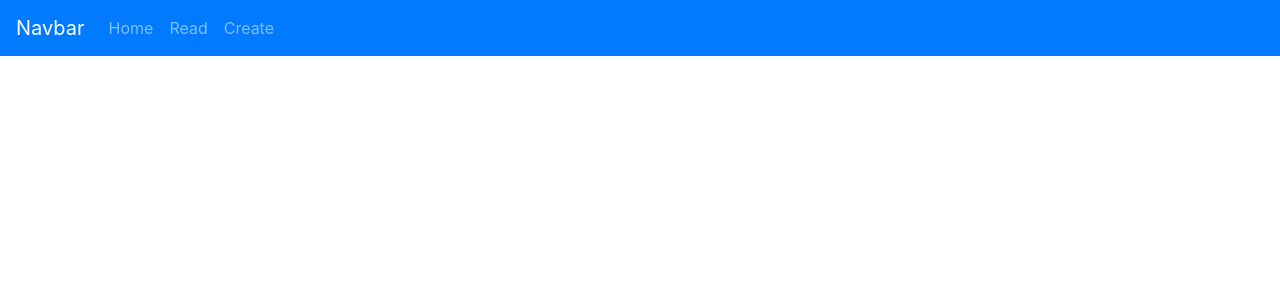
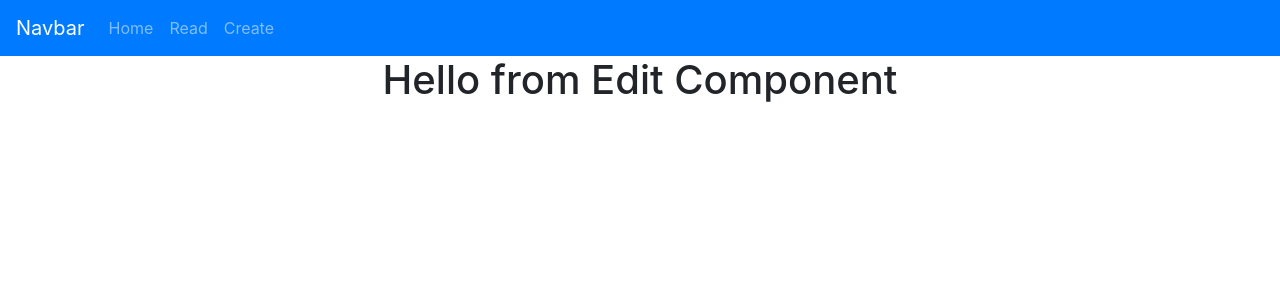
Before and after one commit to MateuszPawlowski/DataRepresentationProject, a React (Create React App) app: page /edit in a window 1280 px wide. Shown: the top 300 px of the page. Built offline with nearby package versions, Linux system fonts and the light colour scheme.

Commit message:
first commit

```diff
--- a/src/App.js
+++ b/src/App.js
@@ -9,6 +9,7 @@ import Nav from 'react-bootstrap/Nav';
 import { Switch, Route, BrowserRouter } from 'react-router-dom';
 import Create from './components/create';
 import Read from './components/read';
+import Edit from './components/edit';
 
 class App extends React.Component {
   render() {
@@ -29,6 +30,7 @@ class App extends React.Component {
             <Route exact path="/" component={Content} />
             <Route path="/read" component={Read} />
             <Route path="/create" component={Create} />
+            <Route path="/edit" component={Edit} />
           </Switch>
 
           {/* <Header></Header>
--- /dev/null
+++ b/src/components/edit.js
@@ -0,0 +1,13 @@
+import React from 'react';
+
+class Edit extends React.Component {
+    render(){
+      return (
+          <div className="App">
+              <h1>Hello from Edit Component</h1>
+          </div>
+        );
+      }
+    }
+
+  export default Edit;
--- a/src/components/movieitem.js
+++ b/src/components/movieitem.js
@@ -1,6 +1,19 @@
 import React from 'react';
 import Card from 'react-bootstrap/Card';
+import Button from 'react-bootstrap/Button';
+import axios from 'axios';
+import { Link } from 'react-router-dom';
 class MovieItem extends React.Component {
+
+    constructor(){
+        super();
+        this.DelteMovie = this.DelteMovie.bind(this);
+    }
+
+    DelteMovie(e){
+        console.log("Delete Clicked");
+        axios.delete("http://localhost:4000/api/movies/" + this.props.movie._id).then().catch();
+    }
 
     render() {
         return (
@@ -19,6 +32,8 @@ class MovieItem extends React.Component {
                             </footer>
                         </blockquote>
                     </Card.Body>
+                    <Button variant="danger" onClick={this.DelteMovie}>Delete</Button>
+                    <Link to={"/edit/"+this.props.movie._id} className="btn btn-primary">Edit</Link>
                 </Card>
             </div>
         )
```
Also changed, not shown: src/BackEnd/server.js (+10 -0 lines).
